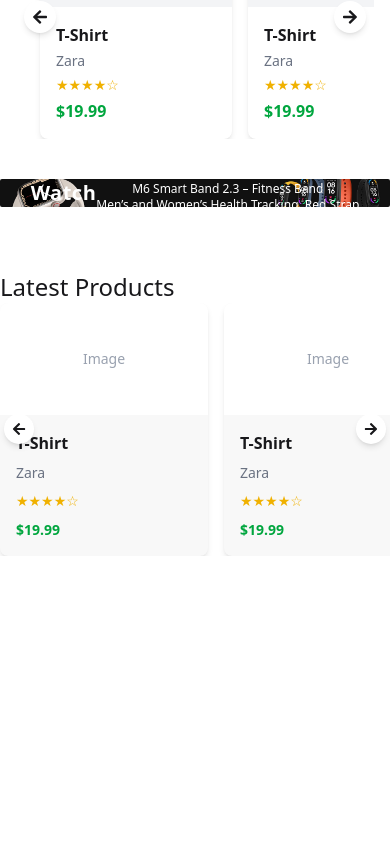
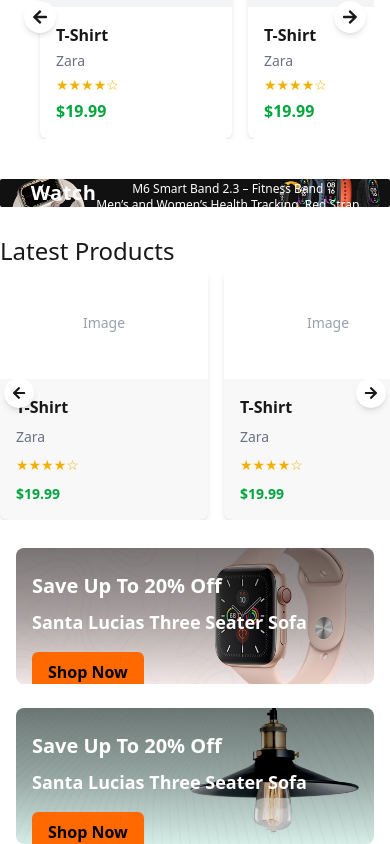
Before and after one commit to CseRashed/Shoppixel-web, a React (Vite) app: page / in a window 390 px wide. Shown: the part 1607-2451 px from the top of the page. Before the commit the page ends 2227 px from the top, so only its background shows below. Built offline with nearby package versions, Linux system fonts and the light colour scheme.

Commit message:
created discount section and also responsived

```diff
--- a/src/App.jsx
+++ b/src/App.jsx
@@ -1,6 +1,7 @@
 
 import './App.css'
 import CategoryTab from './Componets/Body/CategoryTab'
+import Discount from './Componets/Body/Discount'
 import LatestProducts from './Componets/Body/LatestProducts'
 import OfferBanner from './Componets/Body/OfferBanner'
 import Shipping from './Componets/Body/Shipping'
@@ -16,6 +17,7 @@ function App() {
      <CategoryTab></CategoryTab>
      <OfferBanner></OfferBanner>
      <LatestProducts></LatestProducts>
+     <Discount></Discount>
 
     </>
   )
--- /dev/null
+++ b/src/Componets/Body/Discount.jsx
@@ -0,0 +1,49 @@
+import React from 'react';
+import discount_1 from './../../assets/discount-1.jpg';
+import discount_2 from './../../assets/discount-2.jpg';
+
+export default function Discount() {
+  return (
+    <div className="container mx-auto px-4 mt-7 md:mt-10 lg:mt-16  grid grid-cols-1 md:grid-cols-2 gap-6">
+      {/* Card 1 */}
+      <div className="relative w-full rounded-lg overflow-hidden">
+        <img
+          src={discount_1}
+          alt="Discount Banner"
+          className="w-full h-full object-cover"
+        />
+        <div className="absolute inset-0 px-4 sm:px-6 pt-6 sm:pt-10 md:pt-14 text-left bg-gradient-to-b from-black/50 via-black/30 to-transparent text-white">
+          <h1 className="text-xl sm:text-2xl md:text-3xl font-bold mb-2">
+            Save Up To 20% Off
+          </h1>
+          <h2 className="text-lg sm:text-xl md:text-2xl font-semibold mb-4">
+            Santa Lucias Three <br className="hidden sm:block" /> Seater Sofa
+          </h2>
+          <button className="bg-orange-500 text-black font-semibold px-4 py-2 rounded-md hover:bg-orange-600 transition">
+            Shop Now
+          </button>
+        </div>
+      </div>
+
+      {/* Card 2 */}
+      <div className="relative w-full rounded-lg overflow-hidden">
+        <img
+          src={discount_2}
+          alt="Discount Banner"
+          className="w-full h-full object-cover"
+        />
+        <div className="absolute inset-0 px-4 sm:px-6 pt-6 sm:pt-10 md:pt-14 text-left bg-gradient-to-b from-black/50 via-black/30 to-transparent text-white">
+          <h1 className="text-xl sm:text-2xl md:text-3xl font-bold mb-2">
+            Save Up To 20% Off
+          </h1>
+          <h2 className="text-lg sm:text-xl md:text-2xl font-semibold mb-4">
+            Santa Lucias Three <br className="hidden sm:block" /> Seater Sofa
+          </h2>
+          <button className="bg-orange-500 text-black font-semibold px-4 py-2 rounded-md hover:bg-orange-600 transition">
+            Shop Now
+          </button>
+        </div>
+      </div>
+    </div>
+  );
+}
--- a/src/Componets/Body/LatestProducts.jsx
+++ b/src/Componets/Body/LatestProducts.jsx
@@ -38,7 +38,7 @@ export default function LatestProducts() {
   };
 
   return (
-    <div className='container mx-auto my-16'>
+    <div className='container mx-auto mt-7 lg:mt-16 md:mt-10'>
         <h3 className='text-2xl font-medium'>Latest Products</h3>
     <div>
  <div className="relative">
```
Also changed, not shown: src/assets/discount-1.jpg (added), src/assets/discount-2.jpg (added).
